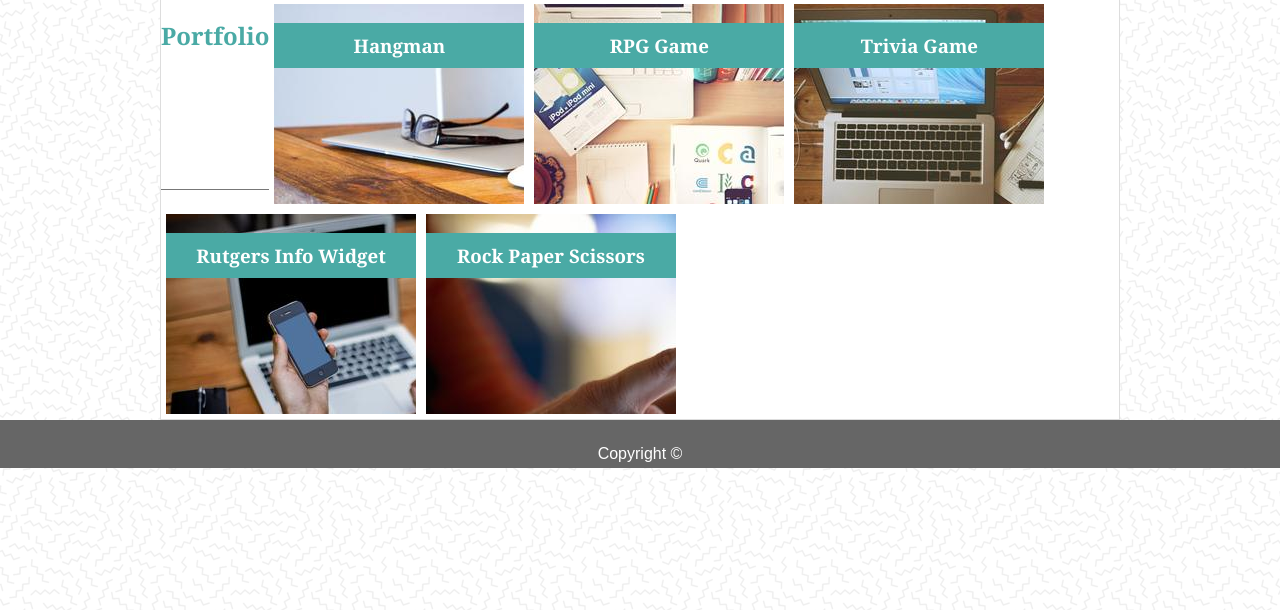
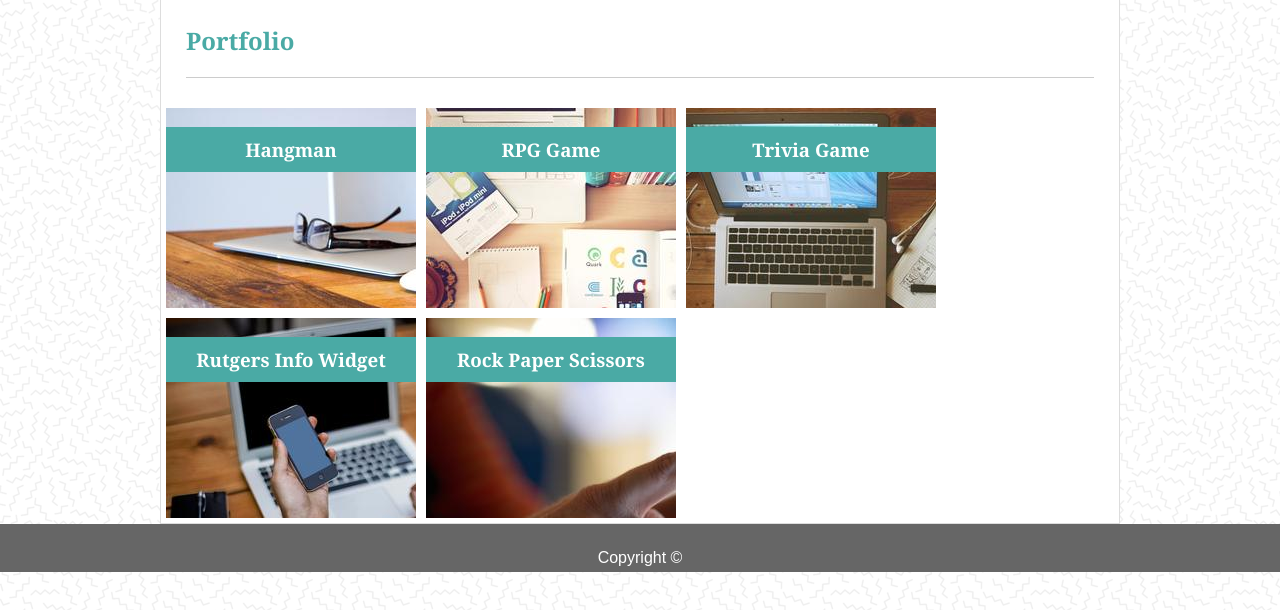
Before and after one commit to chenallee/portfolio, a plain HTML site: page portfolio.html in a window 1280 px wide. Shown: the part 108-718 px from the top of the page. Drawn offline with Linux system fonts and the light colour scheme.

Commit message:
fixing main content header

```diff
--- a/assets/css/style.css
+++ b/assets/css/style.css
@@ -34,8 +34,10 @@ h1, h3 {
 
 h2 {
     color: #4aaaa5 ;
-    border-bottom: 1px solid #777777;
+    border-bottom: 1px solid #cccccc;
     display: block;
+    margin: 25px;
+    padding-bottom: 20px;
 }
 
 h1, h2, h3 {
@@ -50,16 +52,22 @@ a {
 }
 
 
-.content {
-    display: flex;
+.content, .nav-div {
+
     width: 960px;
     margin: auto;
 
 }
 
 .nav-div {
+    display: flex;
     justify-content: space-between;
     align-items: center;
+}
+
+.content{
+    border: 1px solid #dddddd;
+    background-color: #ffffff;
 }
 
 .dev-name {
@@ -68,18 +76,20 @@ a {
 }
 
 .flexbox-container {
-    /* display: flex; */
+    display: flex;
     flex-wrap: wrap;
     margin: auto;
-    background-color: #ffffff;
     justify-content: left;
-    border: 1px solid #dddddd;
 }
 
 .flex-item{
     margin: 5px;
     height: 200px;
     width: 250px;
+}
+
+.content-title {
+    display: block;
 }
 
 .portfolio-label{
--- a/portfolio.html
+++ b/portfolio.html
@@ -1,5 +1,6 @@
 <!DOCTYPE html>
 <html lang="en">
+
 <head>
     <meta charset="UTF-8">
     <meta name="viewport" content="width=device-width, initial-scale=1.0">
@@ -8,11 +9,12 @@
 
     <link href="assets/css/style.css" rel="stylesheet" type="text/css">
 </head>
+
 <body>
     <!-- Header -->
     <!-- this module can be reused across the other pages -->
     <header class="header">
-        <div class="content nav-div">
+        <div class="nav-div">
             <h1 class="dev-name">
                 Lee Chenalloy
             </h1>
@@ -27,10 +29,12 @@
 
     <!-- Main Content Area -->
     <!-- this section is distinctly different per each page -->
-    <div class="flexbox-container content">
+    <div class="content">
         <h2 class="content-title">
             Portfolio
         </h2>
+
+        <div class="flexbox-container">
             <div class="flex-item" id="hangman">
                 <h3 class="portfolio-label">
                     Hangman
@@ -58,6 +62,8 @@
             </div>
         </div>
 
+    </div>
+
     <!-- Footer -->
     <!-- this module can be reused across the other pages -->
     <footer class="footer">
@@ -65,4 +71,5 @@
     </footer>
 
 </body>
+
 </html>
```
Also changed, not shown: contact.html (+8 -2 lines), index.html (+10 -5 lines). Lines whose indentation alone changed are shown as unchanged.
